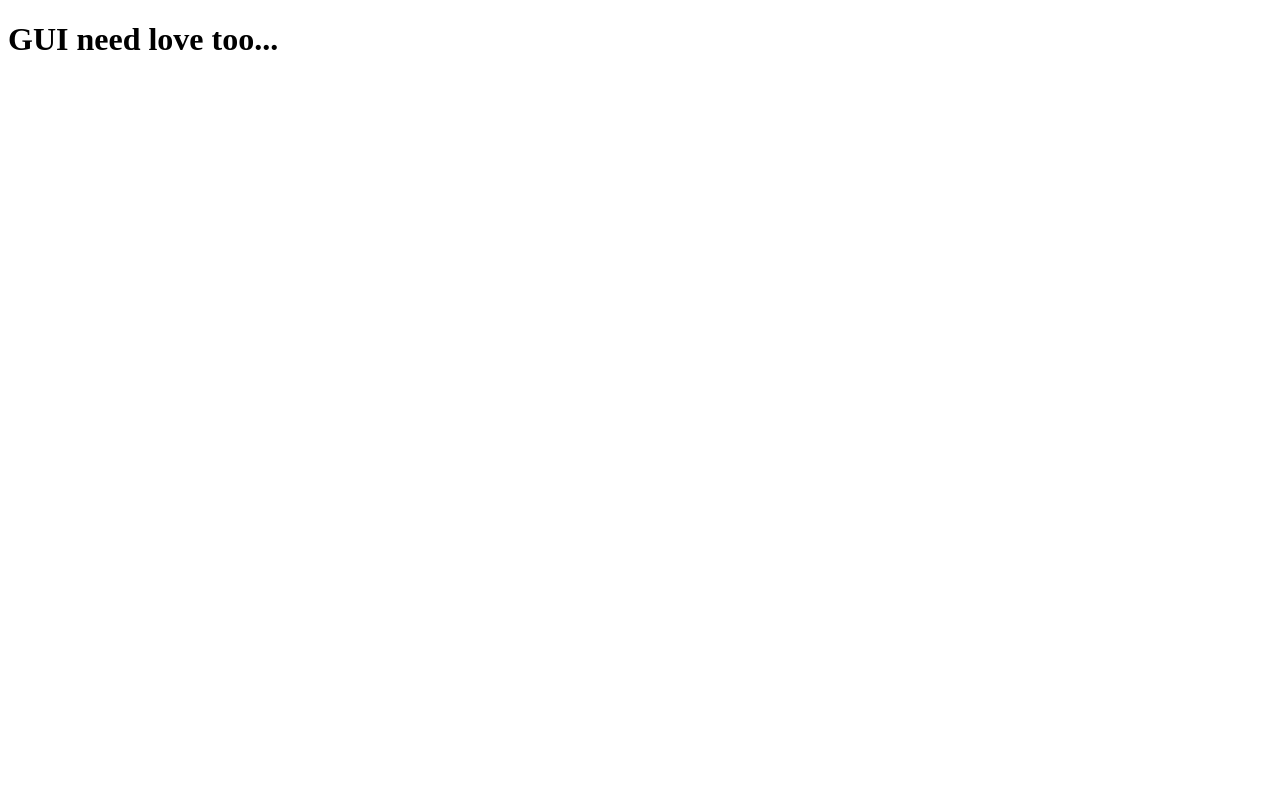
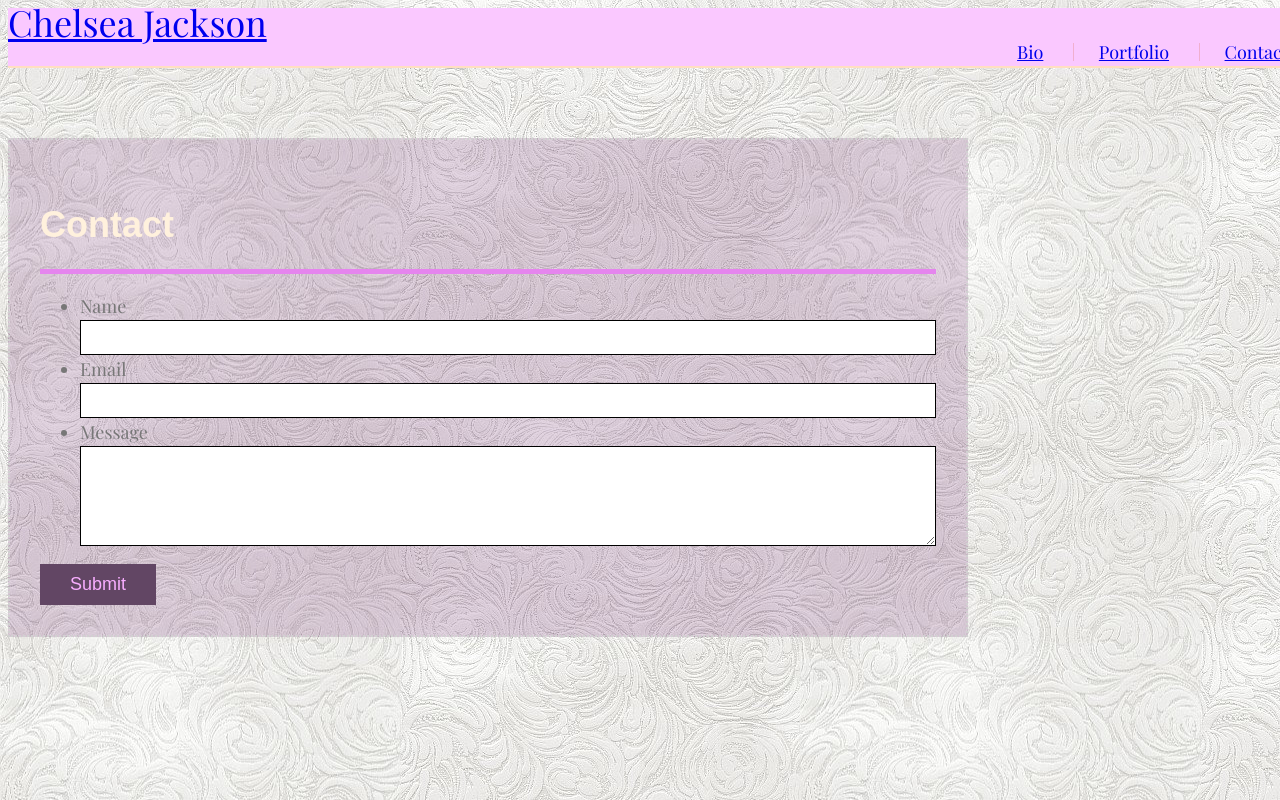
Before and after one commit to Chelsea-exe/chelsea-student-bio, a plain HTML site: page index.html in a window 1280 px wide. Drawn offline with nearby package versions, Linux system fonts and the light colour scheme.

Commit message:
updating for v2

```diff
--- /dev/null
+++ b/css/style.css
@@ -0,0 +1,143 @@
+body {
+    font-family: 'Playfair Display', serif;
+    line-height: 28px;
+    font-size: 18px;
+    color: #777777;
+    background: url("./110099full\ \(1\).jpg");
+
+}
+
+* {
+    box-sizing: border-box;
+}
+
+.container {
+    width: 100%;
+    max-width: 960px;
+    margin: 0 auto;
+    clear: both;
+}
+#me {
+    font-family: 'Playfair Display', serif;
+    font-size: 36px;
+    padding-top: 50px;
+}
+
+h1,
+h2,
+h3,
+p {
+    margin-bottom: 10px;
+}
+
+p:last-child {
+    margin-bottom: 0;
+}
+
+h1,
+h2,
+h3 {
+    font-family: 'News Cycle', sans-serif;
+    font-weight: 700;
+    color: #fff1dd;
+}
+
+h1 {
+    padding-bottom: 20px;
+    font-size: 36px;
+    line-height: 49px;
+    border-bottom: 5px solid #e585ee;
+}
+h3 {
+
+}
+
+#header {
+    position: fixed;
+    z-index: 99;
+    width: 100%;
+    margin: 0 0 30px;
+    overflow: auto;
+    color: #fac8ff;
+    background: #fac8ff;
+    border-bottom: 2px solid rgb(255, 223, 193);
+}
+
+nav {
+    float: right;
+    margin-top: 30px;
+}
+
+nav a {
+    display: inline-block;
+    padding-left: 25px;
+    margin-left: 25px;
+    line-height: 18px;
+    border-left: 1px solid rgb(240, 175, 207);
+}
+
+nav a:first-child {
+    border-left: 0 none;
+}
+
+.content {
+    padding-top: 130px;
+    min-height: calc(100vh - 70px);
+}
+
+.main {
+    float: left;
+    width: 100%;
+    max-width: 960px;
+    padding: 30px;
+    margin: 0 0 40px;
+    background: rgba(126, 65, 126, 0.219);
+    border: 2px dotted #d1d1d1;
+}
+
+#contact ul {
+    margin-bottom: 10px;
+}
+
+#contact li {
+    margin-bottom: 5px;
+}
+
+label,
+input[type=text],
+input[type=email],
+textarea {
+    display: block;
+    width: 100%;
+}
+
+input[type=text],
+input[type=email],
+textarea {
+    height: 35px;
+    padding: 0 10px;
+    font-size: 14px;
+    border: 1px solid;
+}
+
+textarea {
+    height: 100px;
+}
+
+input[type=submit] {
+    padding: 10px 30px;
+    font-size: 18px;
+    color: #f8adff;
+    cursor: pointer;
+    background: #624664;
+    border: 0 none;
+}
+
+.work {
+    height: fit-content;
+    width: fit-content;
+    padding: 30px;
+    margin: 0;
+    background: rgba(126, 65, 126, 0.219);
+    border: 2px dotted #d1d1d1;
+}
--- a/index.html
+++ b/index.html
@@ -4,9 +4,42 @@
         <meta charset="UTF-8">
         <meta name="viewport" content="width=device-width, initial-scale=1.0">
         <meta http-equiv="X-UA-Compatible" content="ie=edge">
-        <title>GUI example from VSCode</title>
+        <title>Contact</title>
+        <link href="https://fonts.googleapis.com/css?family=Playfair+Display&display=swap" rel="stylesheet">
+        <link rel="stylesheet" href="./css/style.css">
     </head>
     <body>
-        <h1>GUI need love too...</h1>
+            <header id="header">
+                    <div class="box">
+                        <a href="basic-bio.html" id="me">Chelsea Jackson</a>
+                        <nav>
+                          <a href="basic-bio.html">Bio</a>
+                          <a href="portfolio.html">Portfolio</a>
+                          <a href="index.html">Contact</a>
+                        </nav>
+                      </div>
+                </header>
+            <div class="content">
+                <section class="main">
+                        <h1>Contact</h1>
+                        <form id="form">
+                                <ul>
+                                    <li>
+                                        <label for="name">Name</label>
+                                        <input type="text" id="name" name="name" placeholder="" required="required">
+                                    </li>
+                                    <li>
+                                        <label for="email">Email</label>
+                                        <input type="email" id="email" name="email" placeholder="" required="required">
+                                    </li>
+                                    <li>
+                                        <label for="message">Message</label>
+                                        <textarea id="message" name="message" required="required"></textarea>
+                                    </li>
+                                </ul>
+                                <input type="submit">
+                            </form>
+                </section>
+            </div>
     </body>
 </html>
```
Also changed, not shown: basic-bio.html (+22 -27 lines), portfolio.html (added, +33 -0 lines), 90s-game.png (added), css/110099full (1).jpg (added), ps-game.png (added).
